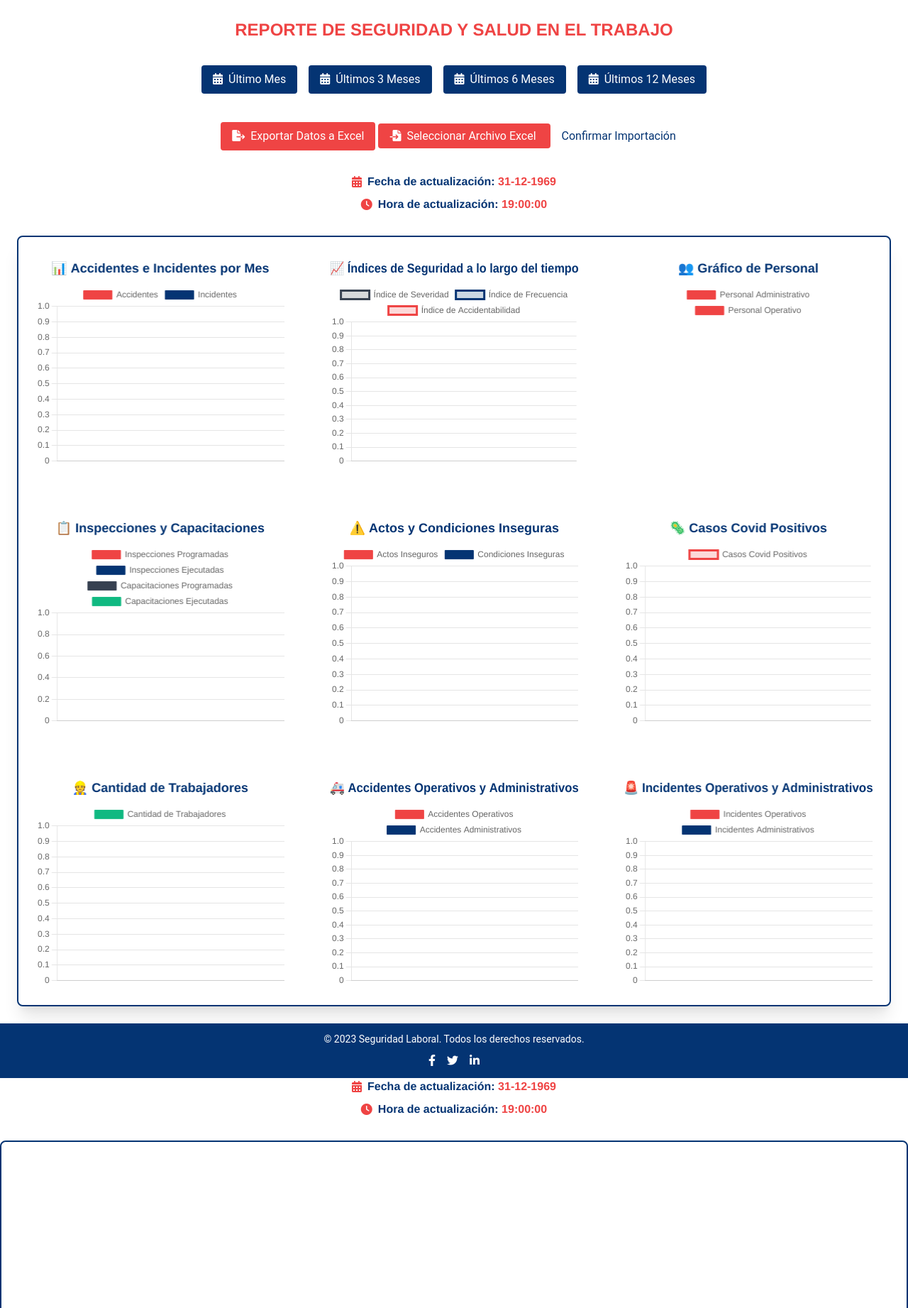
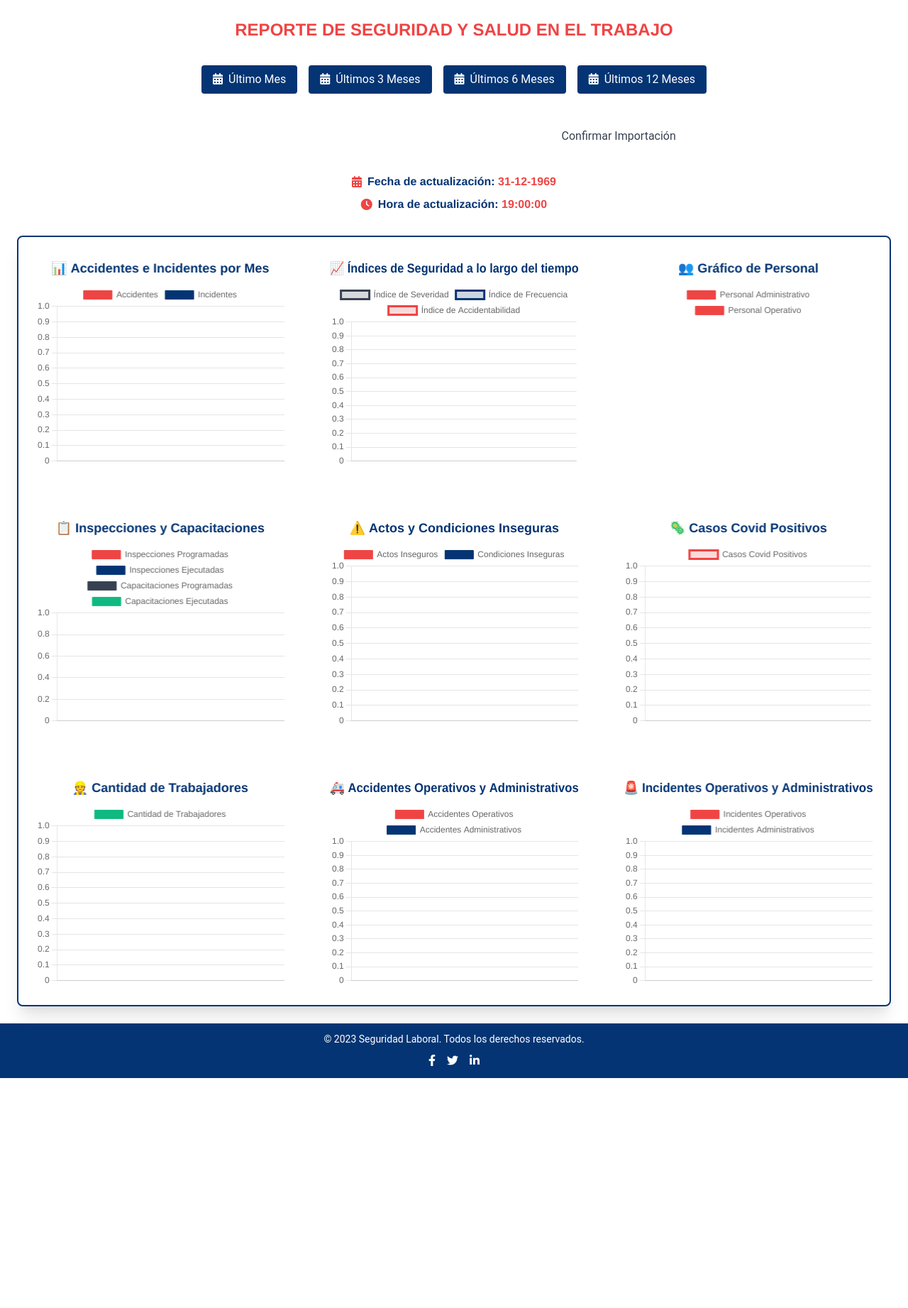
Before and after one commit to JonathanRobinsonAristizabalSoto/Seguridad_laboral, a PHP site: page /dashboard.php in a window 1280 px wide. Shown: the part 77-1920 px from the top of the page at 71% size. After the commit the page ends 1596 px from the top, so only its background shows below. Run offline with PHP 8.4, Linux system fonts and the light colour scheme; data that the repository does not hold is empty; a map, chart or similar area stays blank.

Commit message:
Actualizacion codigo importar

```diff
--- a/public/dashboard.php
+++ b/public/dashboard.php
@@ -52,88 +52,20 @@ date_default_timezone_set('America/Bogota');
         <!-- Botones de exportar e importar -->
         <div class="text-center mb-8">
             <form method="post" action="exportar.php" class="inline-block">
-                <button type="submit" class="bg-rojo text-white py-2 px-4 rounded w-full sm:w-auto text-center">
+                <button type="submit" class="bg-red-500 text-white py-2 px-4 rounded w-full sm:w-auto text-center">
                     <i class="fas fa-file-export mr-2"></i>Exportar Datos a Excel
                 </button>
             </form>
             <form method="post" action="importar.php" enctype="multipart/form-data" class="inline-block">
-                <label for="file-upload" class="bg-rojo text-white py-2 px-4 rounded w-full sm:w-auto cursor-pointer text-center">
+                <label for="file-upload" class="bg-red-500 text-white py-2 px-4 rounded w-full sm:w-auto cursor-pointer text-center">
                     <i class="fas fa-file-import mr-2"></i>Seleccionar Archivo Excel
                 </label>
                 <input id="file-upload" type="file" name="file" class="hidden">
-                <button type="submit" class=" text-azul py-2 px-4 rounded w-full sm:w-auto mt-2 text-center">
+                <button type="submit" class="bg-red-500 text-blue-500 py-2 px-4 rounded w-full sm:w-auto mt-2 text-center">
                     Confirmar Importación
                 </button>
             </form>
         </div>
-
-        <!-- Mostrar la fecha y hora de actualización -->
-        <div class="text-center mb-8">
-            <div class="flex justify-center items-center mb-2">
-                <i class="fas fa-calendar-alt text-rojo mr-2"></i>
-                <h2 class="text-base font-heading font-semibold text-azul">
-                    Fecha de actualización: <span class="text-rojo"><?php echo date('d-m-Y', strtotime($ultima_actualizacion)); ?></span>
-                </h2>
-            </div>
-            <div class="flex justify-center items-center">
-                <i class="fas fa-clock text-rojo mr-2"></i>
-                <h2 class="text-base font-heading font-semibold text-azul">
-                    Hora de actualización: <span class="text-rojo"><?php echo date('H:i:s', strtotime($ultima_actualizacion)); ?></span>
-                </h2>
-            </div>
-        </div>
-
-        <!-- Tablero de gráficos -->
-        <div class="grid grid-cols-1 lg:grid-cols-3 gap-4 shadow-xl border-2 border-azul rounded-lg">
-            <!-- Gráfico de Accidentes e Incidentes -->
-            <div class="bg-blanco p-6 rounded-lg" style="height: 350px;">
-                <canvas id="accidentesIncidentesChart"></canvas>
-            </div>
-
-            <!-- Gráfico de Índices de Seguridad -->
-            <div class="bg-blanco p-6 rounded-lg" style="height: 350px;">
-                <canvas id="indicesChart"></canvas>
-            </div>
-
-            <!-- Gráfico de Personal -->
-            <div class="bg-blanco p-6 rounded-lg" style="height: 350px;">
-                <canvas id="personalChart" width="200" height="200"></canvas>
-            </div>
-
-            <!-- Gráfico de Inspecciones y Capacitaciones -->
-            <div class="bg-blanco p-6 rounded-lg" style="height: 350px;">
-                <canvas id="inspeccionesCapacitacionesChart"></canvas>
-            </div>
-
-            <!-- Gráfico de Actos y Condiciones Inseguras -->
-            <div class="bg-blanco p-6 rounded-lg" style="height: 350px;">
-                <canvas id="actosCondicionesChart"></canvas>
-            </div>
-
-            <!-- Gráfico de Casos Covid Positivos -->
-            <div class="bg-blanco p-6 rounded-lg" style="height: 350px;">
-                <canvas id="covidChart"></canvas>
-            </div>
-
-            <!-- Gráfico de Trabajadores -->
-            <div class="bg-blanco p-6 rounded-lg" style="height: 350px;">
-                <canvas id="trabajadoresChart"></canvas>
-            </div>
-
-            <!-- Gráfico de Accidentes Operativos y Administrativos -->
-            <div class="bg-blanco p-6 rounded-lg" style="height: 350px;">
-                <canvas id="accidentesOperativosAdministrativosChart"></canvas>
-            </div>
-
-            <!-- Gráfico de Incidentes Operativos y Administrativos -->
-            <div class="bg-blanco p-6 rounded-lg" style="height: 350px;">
-                <canvas id="incidentesOperativosAdministrativosChart"></canvas>
-            </div>
-        </div>
-    </div>
-
-    <!-- Incluir el menú -->
-    <?php include('footer.php'); ?>
 
         <!-- Mostrar la fecha y hora de actualización -->
         <div class="text-center mb-8">
--- a/public/importar.php
+++ b/public/importar.php
@@ -1,5 +1,5 @@
 <?php
-require 'vendor/autoload.php';
+require '../vendor/autoload.php';
 use PhpOffice\PhpSpreadsheet\IOFactory;
 
 if ($_SERVER['REQUEST_METHOD'] == 'POST' && isset($_FILES['file'])) {
```
